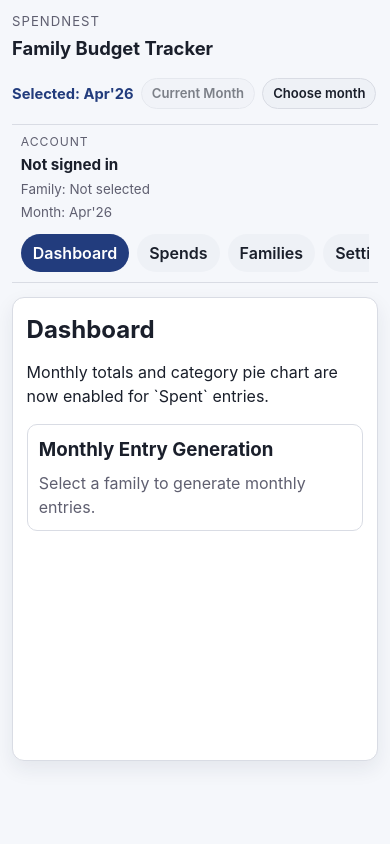
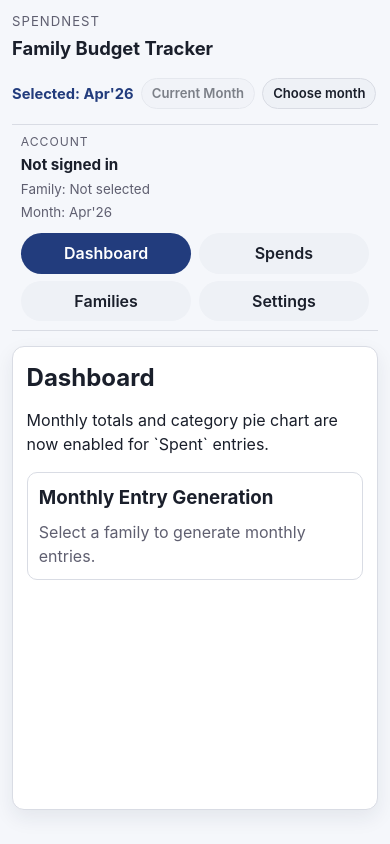
Before and after one commit to sdkdcr/spendnest, a React (Vite) app: page / in a window 390 px wide. Built offline with nearby package versions, Linux system fonts and the light colour scheme; no server answers.

Commit message:
chore: adjusted menu item placements

```diff
--- a/src/app/app-shell.css
+++ b/src/app/app-shell.css
@@ -173,6 +173,22 @@
   }
 }
 
+@media (max-width: 480px) {
+  .app-nav-links {
+    display: grid;
+    grid-template-columns: repeat(2, minmax(0, 1fr));
+    gap: 0.45rem;
+    overflow: visible;
+    padding: 0;
+  }
+
+  .nav-link {
+    white-space: normal;
+    text-align: center;
+    padding: 0.52rem 0.5rem;
+  }
+}
+
 @media (min-width: 900px) {
   .app-layout {
     grid-template-columns: 210px minmax(0, 1fr);
```
